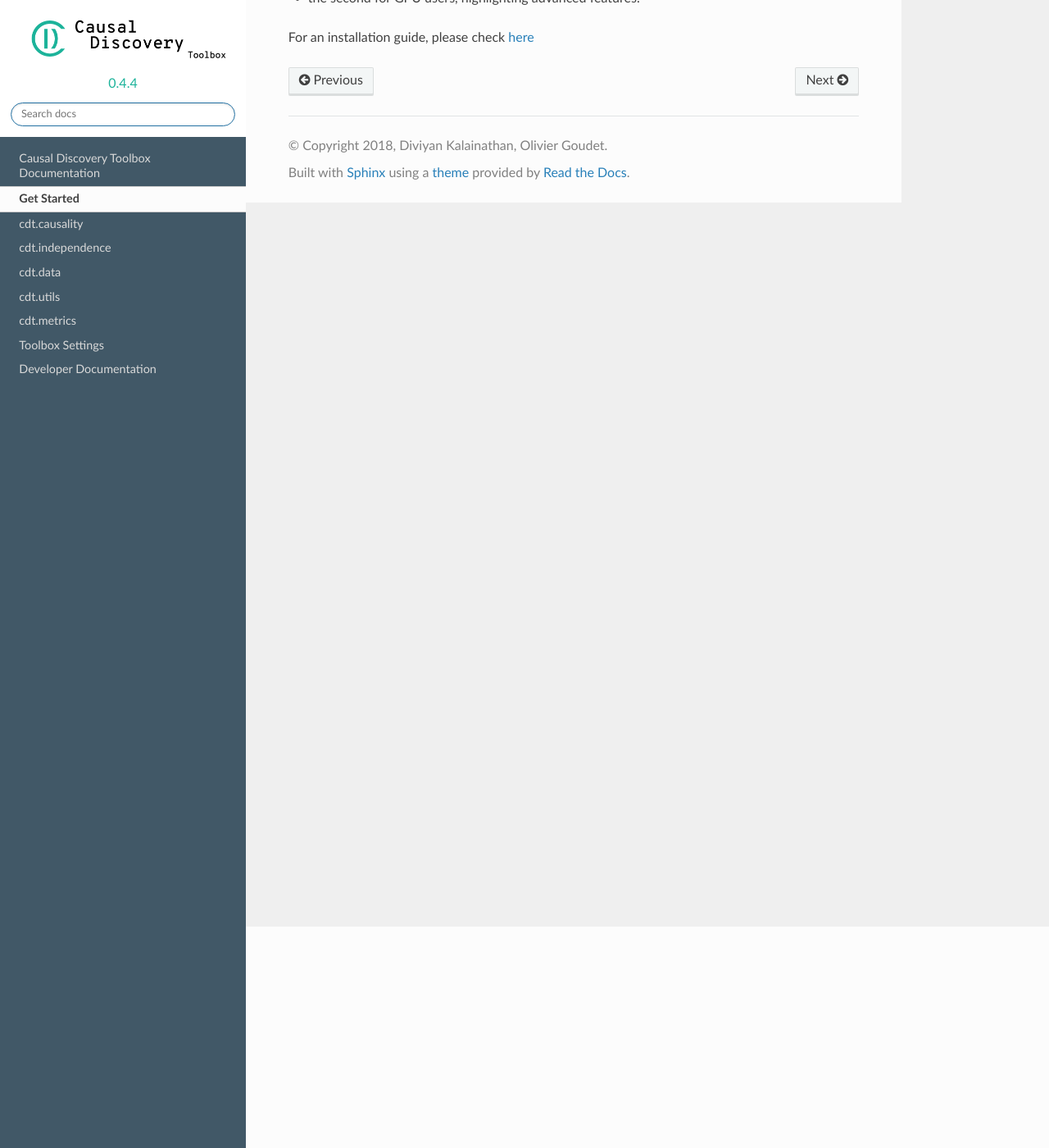
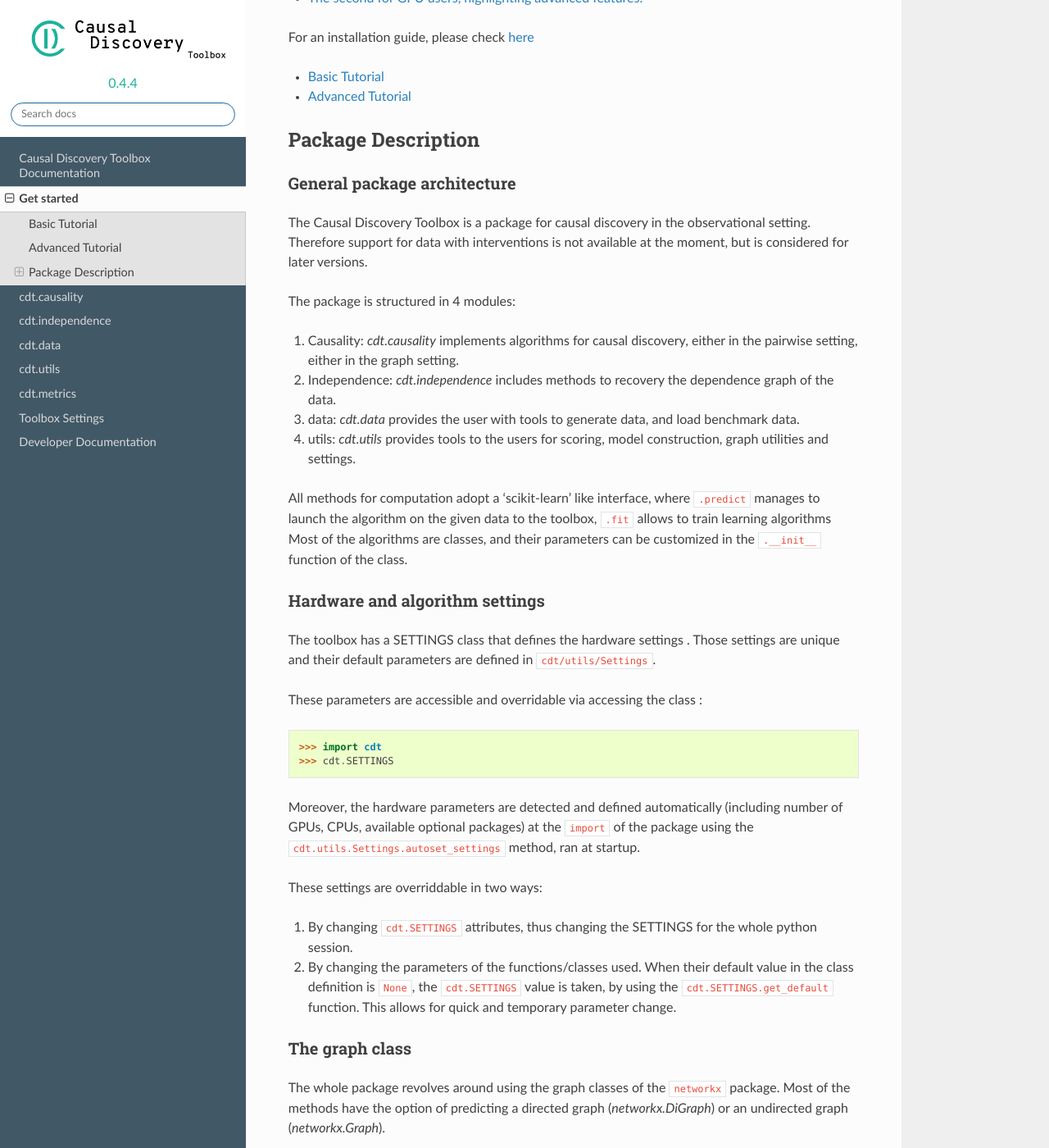
Before and after one commit to FenTechSolutions/CausalDiscoveryToolbox, a Sphinx documentation site: the page built from docs/tutorial.rst, in a window 1280 px wide and 1400 px high, scrolled down 270 px. Shown: the whole window at 82% size. Built offline with Sphinx 7.4.7 and the Read the Docs theme 2.0.0, drawn with Linux system fonts in a browser that asks for light colours; some of the changed text lies outside the part shown.

```diff
--- a/docs/conf.py
+++ b/docs/conf.py
@@ -49,7 +49,7 @@ extensions = [
     'sphinx.ext.viewcode',
     'sphinx.ext.githubpages',
     'sphinxcontrib.napoleon',
-
+    'sphinx.ext.autosectionlabel'
 ]
 
 # Add any paths that contain templates here, relative to this directory.
--- a/docs/tutorial.rst
+++ b/docs/tutorial.rst
@@ -1,13 +1,103 @@
+.. role:: hidden
+    :class: hidden-section
+
 ===========
-Get Started
+Get started
 ===========
 
 This section focuses on explaining the general functionalities of the package,
 and how its components interact with each other. Then two tutorials are
 provided:
 
-- the first one going through the main features of the package
+- :ref:`The first one going through the main features of the package <Basic Tutorial>`
 
-- the second for GPU users, highlighting advanced features.
+- :ref:`The second for GPU users, highlighting advanced features. <Advanced Tutorial>`
 
-For an installation guide, please check `here <index.html#installation>`_
+For an installation guide, please check :ref:`here <Installation>`
+
+
+.. toctree::
+
+
+   tutorial_1
+   tutorial_2
+
+
+Package Description
+===================
+
+General package architecture
+----------------------------
+The Causal Discovery Toolbox is a package for causal discovery in the
+observational setting. Therefore support for data with interventions is not
+available at the moment, but is considered for later versions.
+
+The package is structured in 4 modules:
+
+1. Causality: `cdt.causality` implements algorithms for causal discovery, either
+   in the pairwise setting, either in the graph setting.
+
+2. Independence: `cdt.independence` includes methods to recovery the dependence
+   graph of the data.
+
+3. data: `cdt.data` provides the user with tools to generate data, and load
+   benchmark data.
+
+4. utils: `cdt.utils` provides tools to the users for scoring, model
+   construction, graph utilities and settings.
+
+All methods for computation adopt a 'scikit-learn' like interface, where ``.predict``
+manages to launch the algorithm on the given data to the toolbox, ``.fit`` allows
+to train learning algorithms  Most of the algorithms are classes, and their
+parameters can be customized in the ``.__init__`` function of the class.
+
+Hardware and algorithm settings
+-------------------------------
+The toolbox has a SETTINGS class that defines the hardware settings . Those
+settings are unique and their default parameters are defined in
+``cdt/utils/Settings``.
+
+These parameters are accessible and overridable via accessing the class :
+
+.. code-block:: python
+
+   >>> import cdt
+   >>> cdt.SETTINGS
+
+
+Moreover, the hardware parameters are detected and defined automatically
+(including number of GPUs, CPUs, available optional packages) at the ``import``
+of the package using the ``cdt.utils.Settings.autoset_settings`` method, ran at
+startup.
+
+These settings are overriddable in two ways:
+
+1. By changing ``cdt.SETTINGS`` attributes, thus changing the SETTINGS for the
+   whole python session.
+
+2. By changing the parameters of the functions/classes used. When their default
+   value in the class definition is ``None``, the ``cdt.SETTINGS`` value is taken, by
+   using the ``cdt.SETTINGS.get_default`` function. This allows for quick and
+   temporary parameter change.
+
+The graph class
+---------------
+The whole package revolves around using the graph classes of the ``networkx``
+package.
+Most of the methods have the option of predicting a directed graph
+(`networkx.DiGraph`) or an undirected graph (`networkx.Graph`).
+
+The ``networkx`` library might not be intuitive to use at first, but it comes
+with many useful tools for graphs. Here is a list of handy function, to
+understand the output of the toolbox's outputs:
+
+.. code-block:: python
+
+   >>> import networkx as nx
+   >>> g = nx.DiGraph()  # initialize a directed graph
+   >>> l = list(g.nodes())  # list of nodes in the graph
+   >>> a = nx.adj_matrix(g).todense()  # Output the adjacency matrix of the graph
+   >>> e = list(g.edges())  # list of edges in the graph
+
+Please refer to `networkx` 's documentation for more detailed information:
+https://https://networkx.github.io/documentation/stable/
--- /dev/null
+++ b/docs/tutorial_1.rst
@@ -0,0 +1,3 @@
+Basic Tutorial
+==============
+To Do
--- /dev/null
+++ b/docs/tutorial_2.rst
@@ -0,0 +1,5 @@
+.. _tuto2:
+
+Advanced Tutorial
+=================
+To Do
--- a/docs/utils.rst
+++ b/docs/utils.rst
@@ -39,3 +39,9 @@ cdt.utils.loss
 
 .. autoclass:: TTestCriterion
    :members:
+
+cdt.utils.parallel
+------------------
+.. automodule:: cdt.utils.parallel
+
+.. autofunction:: parallel_run
```
Also changed, not shown: docs/developer.rst (+25 -0 lines), docs/index.md (+0 -14 lines), 3 other files.
